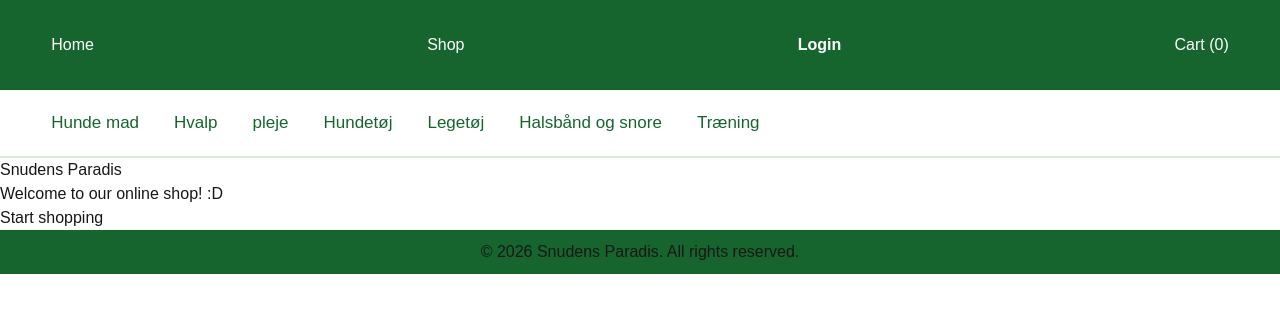
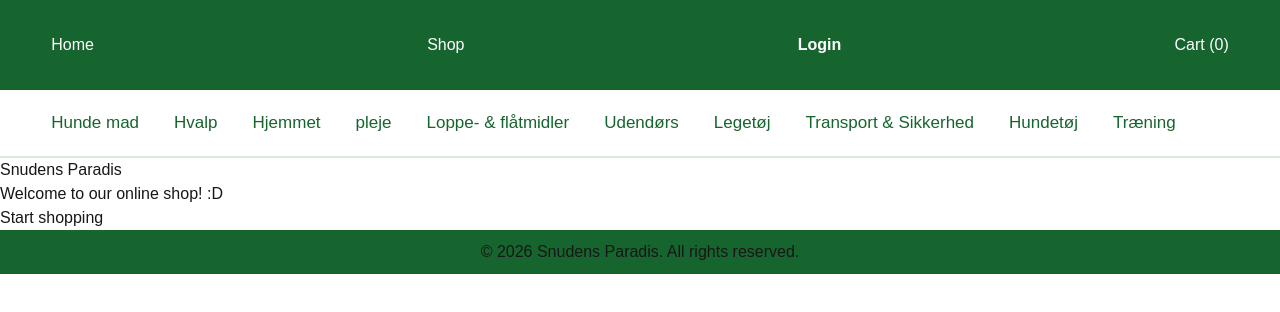
Before and after one commit to StephaneIII/SnudensParadisFrontend, a Next.js app: page / in a window 1280 px wide. Shown: the top 312 px of the page. Built offline with nearby package versions, Linux system fonts and the light colour scheme.

Commit message:
Header kategorier
Updateret kategorierne i headeren, så de passer og bruger dem der er i shop-folderen

```diff
--- a/components/Header.jsx
+++ b/components/Header.jsx
@@ -26,51 +26,84 @@ export default function Header() {
     {
       name: "Hunde mad",
       links: [
-        { name: "Tørfoder", href: "/shop/dog-food" },
-        { name: "Vådfoder", href: "/shop/dog-wet-food" },
-        { name: "Godbidder", href: "/shop/dog-treats" },
+        { name: "Tørfoder", href: "/shop/hundefoder/tørfoder" },
+        { name: "Vådfoder", href: "/shop/hundefoder/vådfoder" },
+        { name: "Godbidder", href: "/shop/hundefoder/godbidder" },
       ],
     },
     {
       name: "Hvalp",
       links: [
-        { name: "Hvalpefoder", href: "/shop/puppy-food" },
-        { name: "Hvalpe godbidder", href: "/shop/puppy-treats" },
+        { name: "Hvalpefoder", href: "/shop/hvalp/hvalpFoder" },
+        { name: "Hvalpe pleje", href: "/shop/hvalp/hvalpPleje" },
+        { name: "hvalpe udstyr", href: "/shop/hvalp/hvalpeUdstyr" },
+      ],
+    },
+    {
+      name: "Hjemmet",
+      links: [
+        { name: "Hundesenge", href: "/shop/hjemmet/senge" },
+        { name: "Hundeskåle", href: "/shop/hjemmet/skåle" },
+        { name: "Rengøring", href: "/shop/hjemmet/rengøring" },
       ],
     },
     {
       name: "pleje",
       links: [
-        { name: "Shampoo", href: "/shop/shampoo" },
-        { name: "Børster", href: "/shop/brushes" },
+        { name: "Pelspleje", href: "/shop/sundhed/pelspleje" },
+        { name: "Tandpleje", href: "/shop/sundhed/tandpleje" },
+        { name: "Mave & tarme", href: "/shop/sundhed/mavepleje" },
+      ],
+    },
+    {
+      name: "Loppe- & flåtmidler",
+      links: [
+        { name: "Kamme", href: "/shop/loppe-flåtmidler/kamme" },
+        { name: "Kræm", href: "/shop/loppe-flåtmidler/kræm" },
+      ],
+    },
+    {
+      name: "Udendørs",
+      links: [
+        { name: "Halsbånd", href: "/shop/udendørs/halsbånd" },
+        { name: "Snore", href: "/shop/udendørs/hundesnor" },
+        { name: "Seler", href: "/shop/udendørs/seler" },
+        { name: "Mundkurve", href: "/shop/udendørs/mundkurve" },
+        { name: "Poser", href: "/shop/udendørs/poser" },
+        { name: "Regntøj", href: "/shop/hundetøj/regntøj" },
+      ],
+    },
+    {
+      name: "Legetøj",
+      links: [
+        { name: "Bamser", href: "/shop/legetøj/bamser" },
+        { name: "Kaste", href: "/shop/legetøj/kaste" },
+        { name: "Tyggeben", href: "/shop/legetøj/tygge" },
+      ],
+    },
+    {
+      name: "Transport & Sikkerhed",
+      links: [
+        { name: "hundetasker", href: "/shop/transportSikkerhed/hundetaske" },
+        { name: "Låger & gitter", href: "/shop/transportSikkerhed/låger-gitter" },
+        { name: "Transportkasser & -bure", href: "/shop/transportSikkerhed/transportkasser-bure" },
       ],
     },
     {
       name: "Hundetøj",
       links: [
-        { name: "Jakker", href: "/shop/jackets" },
-        { name: "Sweatshirts", href: "/shop/sweatshirts" },
-      ],
-    },
-    {
-      name: "Legetøj",
-      links: [
-        { name: "Bolde", href: "/shop/balls" },
-        { name: "Tyggeben", href: "/shop/chew-toys" },
-      ],
-    },
-    {
-      name: "Halsbånd og snore",
-      links: [
-        { name: "Halsbånd", href: "/shop/collars" },
-        { name: "Snore", href: "/shop/leashes" },
+        { name: "Regntøj", href: "/shop/hundetøj/regntøj" },
+        { name: "Trøjer", href: "/shop/hundetøj/sweater" },
+        { name: "Jakker", href: "/shop/hundetøj/jakker" },
       ],
     },
     {
       name: "Træning",
       links: [
-        { name: "Træningsudstyr", href: "/shop/training-equipment" },
-        { name: "Træningsgodbidder", href: "/shop/training-treats" },
+        { name: "Agilityudstyr", href: "/shop/træning/agility" },
+        { name: "Fløjter", href: "/shop/træning/fløjter" },
+        { name: "godbidtasker", href: "/shop/træning/godbidtasker" },
+        { name: "Træningsgodbidder", href: "/shop/hundefoder/godbidder" },
       ],
     }
   ]
```
Also changed, not shown: app/shop/transportSikkerhed/transportkasser-bure/page.jsx (added).
